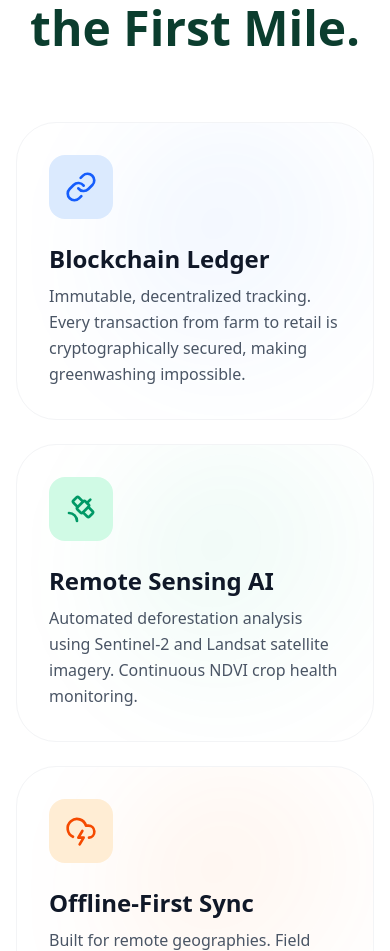
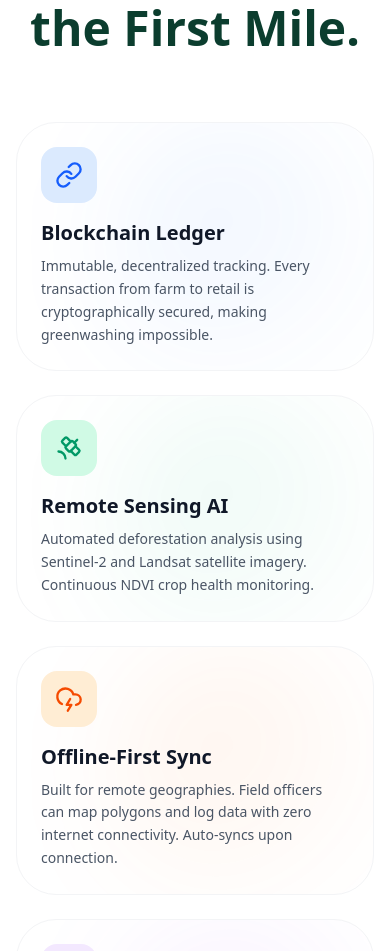
Before and after one commit to bhubanchand/sts-demo-2, a Next.js app: page / in a window 390 px wide. Shown: the part 11049-12000 px from the top of the page. Built offline with nearby package versions, Linux system fonts and the light colour scheme.

Commit message:
fix(ui): optimize Our Technology grid layout and spacing on desktop viewports

```diff
--- a/src/components/ui/tech-stack.tsx
+++ b/src/components/ui/tech-stack.tsx
@@ -77,23 +77,23 @@ export function TechStackGrid() {
          <h2 className="text-5xl font-extrabold text-[#0B3D2E] leading-tight mb-6">Engineered for the First Mile.</h2>
       </div>
 
-      <div className="grid grid-cols-1 md:grid-cols-4 md:grid-rows-3 gap-6 h-auto md:h-[750px]">
+      <div className="grid grid-cols-1 md:grid-cols-4 md:grid-rows-3 gap-6 h-auto md:h-[880px]">
          {TECHNOLOGIES.map((tech) => (
             <div
                key={tech.id}
-               className={`${tech.span} relative overflow-hidden bg-white rounded-[40px] border border-gray-100 p-8 group hover:shadow-2xl transition-all duration-300 hover:-translate-y-2`}
+               className={`${tech.span} relative overflow-hidden bg-white rounded-[40px] border border-gray-100 p-6 lg:p-8 group hover:shadow-2xl transition-all duration-300 hover:-translate-y-2`}
             >
                {/* Background Flare */}
                <div className={`absolute top-0 right-0 w-64 h-64 bg-gradient-to-br ${tech.gradient} rounded-full blur-[60px] group-hover:scale-150 transition-transform duration-300 opacity-50`}></div>
 
                <div className="relative z-10 h-full flex flex-col">
-                  <div className={`w-16 h-16 ${tech.color} rounded-2xl flex items-center justify-center mb-6 transform group-hover:scale-110 group-hover:rotate-6 transition-all duration-300`}>
-                     <tech.icon className="w-8 h-8" />
+                  <div className={`w-14 h-14 lg:w-16 lg:h-16 ${tech.color} rounded-2xl flex items-center justify-center mb-4 lg:mb-6 transform group-hover:scale-110 group-hover:rotate-6 transition-all duration-300`}>
+                     <tech.icon className="w-7 h-7 lg:w-8 lg:h-8" />
                   </div>
 
                   <div className="mt-auto">
-                     <h3 className="text-2xl font-bold text-gray-900 mb-2">{tech.title}</h3>
-                     <p className="text-base text-gray-600 leading-relaxed">{tech.description}</p>
+                     <h3 className="text-xl lg:text-2xl font-bold text-gray-900 mb-2">{tech.title}</h3>
+                     <p className="text-sm lg:text-base text-gray-600 leading-relaxed">{tech.description}</p>
                   </div>
                </div>
 
```
